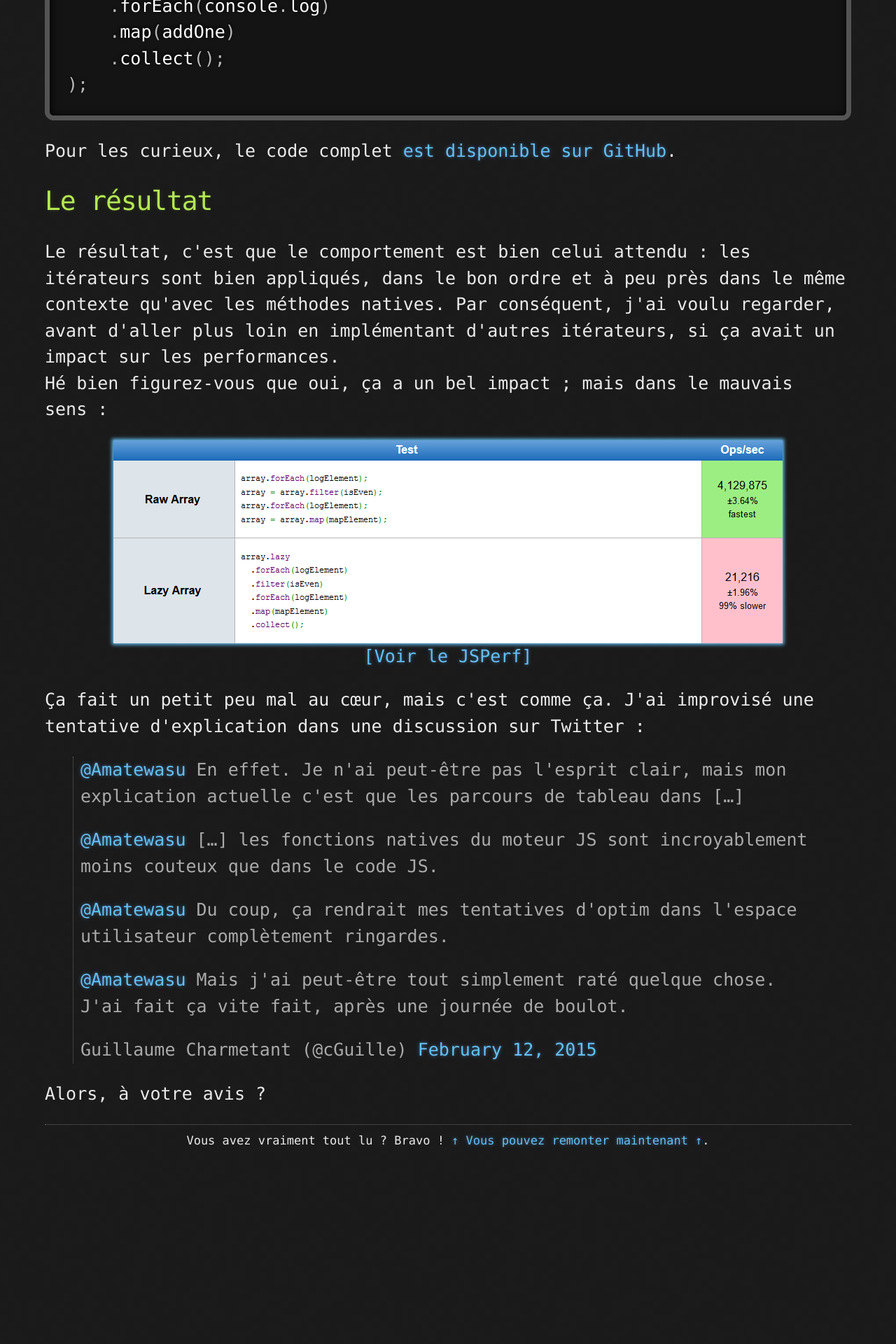
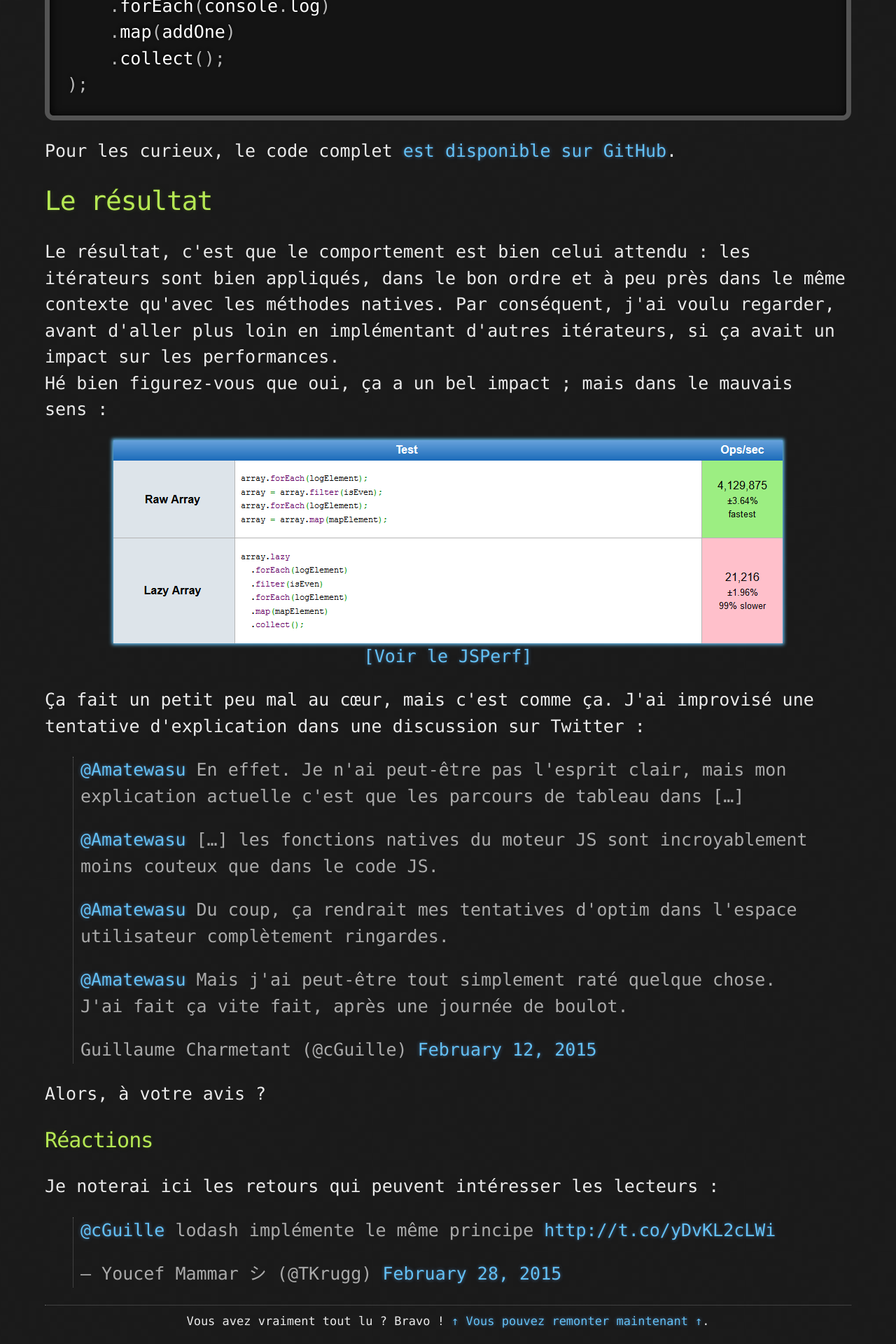
Before and after one commit to cGuille/cGuille.github.io, a Jekyll site: the page built from _posts/2015-02-28-tant-pis.html, in a window 1280 px wide. Shown: the part 3532-5452 px from the top of the page at 70% size. Built offline with Jekyll 4.4.1, drawn with Linux system fonts in a browser that asks for light colours; before the commit the page ends 5195 px from its top, so only the background shows below that.

Commit message:
Tant pis: ajout du tweet de TKrugg

```diff
--- a/_posts/2015-02-28-tant-pis.html
+++ b/_posts/2015-02-28-tant-pis.html
@@ -99,3 +99,7 @@ Hé bien figurez-vous que oui, ça a un bel impact ; mais dans le mauvais sens
   Guillaume Charmetant (@cGuille) <a href="https://twitter.com/cGuille/status/565976904206143488">February 12, 2015</a>
 </blockquote>
 <p>Alors, à votre avis ?</p>
+
+<h3>Réactions</h3>
+<p>Je noterai ici les retours qui peuvent intéresser les lecteurs :</p>
+<blockquote class="twitter-tweet"><p><a href="https://twitter.com/cGuille">@cGuille</a> lodash implémente le même principe <a href="http://t.co/yDvKL2cLWi">http://t.co/yDvKL2cLWi</a></p>&mdash; Youcef Mammar シ (@TKrugg) <a href="https://twitter.com/TKrugg/status/571779357556928512">February 28, 2015</a></blockquote>
```
